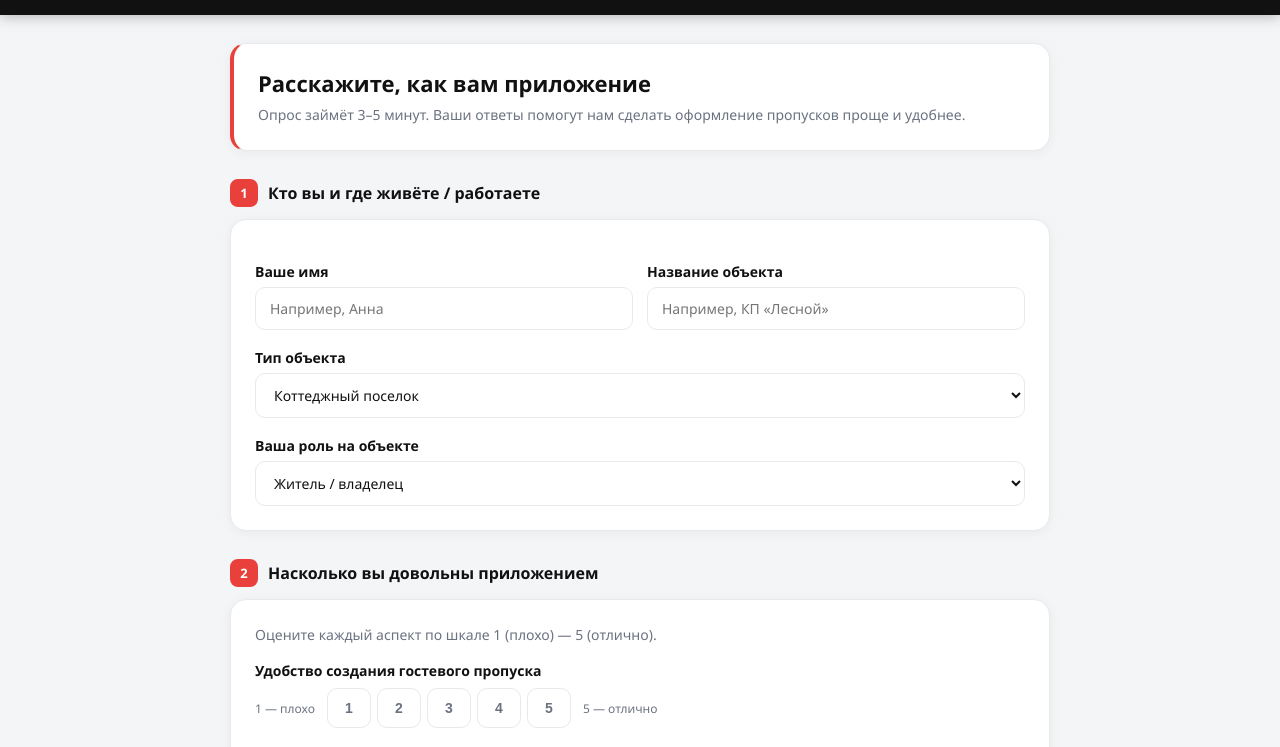
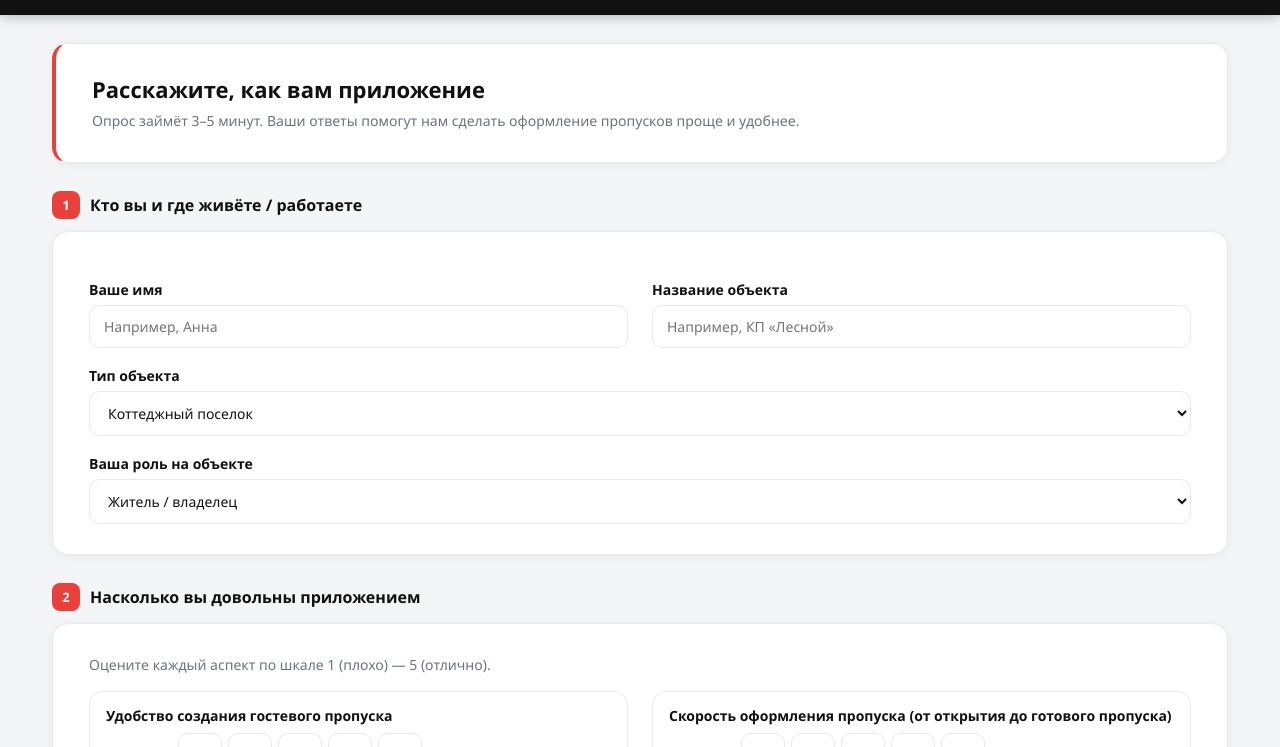
Before and after one commit to sveeeOW/pass24oprosusers, a website: page public/index.html in a window 1280 px wide. Shown: the part 53-800 px from the top of the page. Drawn offline with nearby package versions, Linux system fonts and the light colour scheme.

Commit message:
Add files via upload

```diff
--- a/public/index.html
+++ b/public/index.html
@@ -94,7 +94,8 @@
     nav button.active { background: var(--red); color: white; }
 
     /* ── MAIN ── */
-    main { max-width: 860px; margin: 0 auto; padding: 28px 20px 56px; }
+    main { max-width: min(1120px, calc(100vw - 40px)); margin: 0 auto; padding: 28px 20px 56px; }
+    main.survey-main { max-width: min(1180px, calc(100vw - 48px)); }
     main.wide { max-width: min(1760px, calc(100vw - 32px)); padding-left: 16px; padding-right: 16px; }
 
     /* ── CARDS ── */
@@ -438,6 +439,44 @@
     .role-tag-other { background: #f4f4f5; color: #52525b; border-color: #d4d4d8; }
 
 
+    /* ── DESKTOP / RESPONSIVE SURVEY LAYOUT ── */
+    @media(min-width: 1024px) {
+      main.survey-main .card {
+        padding: 28px 32px;
+      }
+      main.survey-main #csatSection {
+        display: grid;
+        grid-template-columns: repeat(2, minmax(0, 1fr));
+        gap: 16px 24px;
+      }
+      main.survey-main #csatSection > div {
+        margin-bottom: 0 !important;
+        padding: 14px 16px;
+        border: 1px solid var(--border);
+        border-radius: 14px;
+        background: #fff;
+      }
+      main.survey-main .check-grid {
+        grid-template-columns: repeat(2, minmax(0, 1fr));
+      }
+      main.survey-main textarea {
+        min-height: 112px;
+      }
+    }
+
+    @media(min-width: 1280px) {
+      main.survey-main {
+        max-width: min(1240px, calc(100vw - 64px));
+      }
+      main.survey-main .card {
+        padding: 30px 36px;
+      }
+      main.survey-main .grid {
+        gap: 18px 24px;
+      }
+    }
+
+
     /* ── MOBILE OPTIMIZATION ── */
     .scale-line {
       display: flex;
@@ -496,6 +535,7 @@
         border-radius: 10px;
       }
       main,
+      main.survey-main,
       main.wide {
         max-width: 100%;
         padding: 16px 12px 44px;
@@ -664,6 +704,7 @@
 
     @media(max-width: 390px) {
       main,
+      main.survey-main,
       main.wide {
         padding-left: 10px;
         padding-right: 10px;
@@ -703,9 +744,9 @@
      SURVEY PAGE
 ══════════════════════════════ -->
 <div id="surveyPage">
-  <main>
+  <main class="survey-main">
     <!-- Intro banner -->
-    <div class="card card-accent" style="margin-bottom:20px">
+    <div id="surveyIntro" class="card card-accent" style="margin-bottom:20px">
       <h2>Расскажите, как вам приложение</h2>
       <p class="muted" style="margin:0">Опрос займёт 3–5 минут. Ваши ответы помогут нам сделать оформление пропусков проще и удобнее.</p>
     </div>
@@ -945,7 +986,7 @@ const DEFAULT_CONFIG = {
     "Виджет / ярлык на главном экране телефона",
     "Групповой пропуск для нескольких гостей",
     "Чат или связь с охраной через приложение",
-    "Заказ постоянного пропуска в пропусках, а не доверенностях",
+    "Перенести заказ постоянного пропуска из «Запросов» в раздел заказа пропусков",
     "Возможность просмотра камер видеонаблюдения на КПП"
   ]
 };
@@ -1244,6 +1285,7 @@ async function submitSurvey() {
       throw new Error(result.error || "Ошибка отправки ответа");
     }
 
+    document.getElementById("surveyIntro").classList.add("hidden");
     document.getElementById("surveyForm").classList.add("hidden");
     document.getElementById("successBanner").classList.remove("hidden");
     window.scrollTo({ top: 0, behavior: "smooth" });
@@ -1257,6 +1299,7 @@ async function submitSurvey() {
 }
 
 function resetSurvey() {
+  document.getElementById("surveyIntro").classList.remove("hidden");
   document.getElementById("surveyForm").classList.remove("hidden");
   document.getElementById("successBanner").classList.add("hidden");
   renderSurvey();
```
Also changed, not shown: 1 other file.
